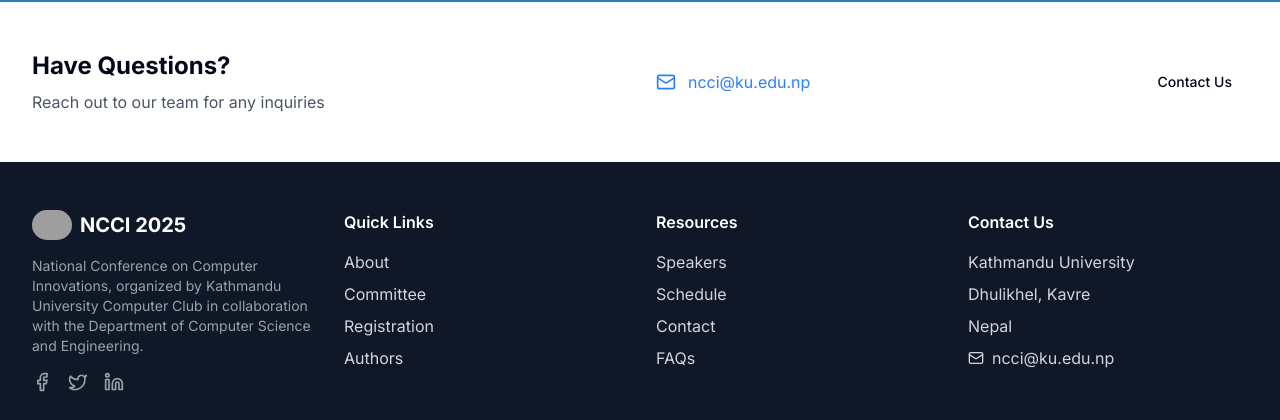
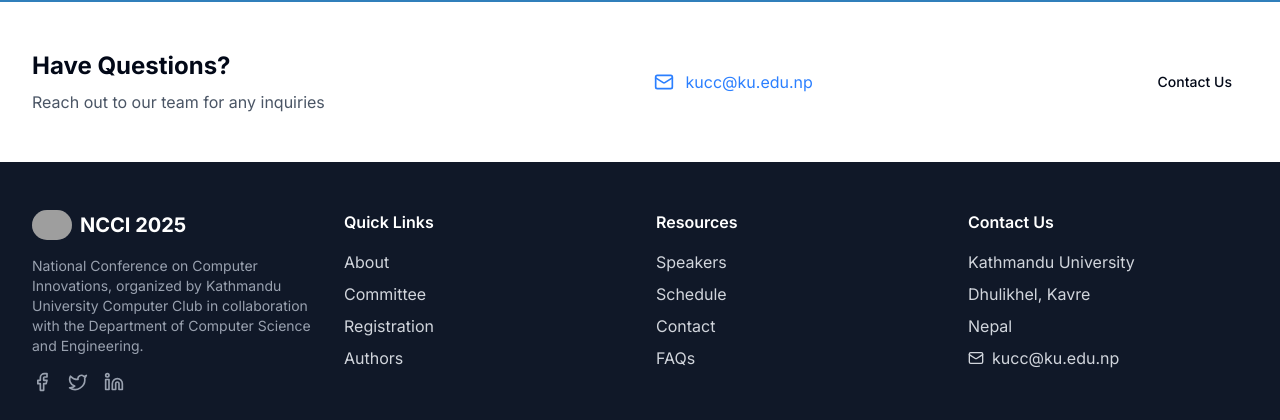
Before and after one commit to kucc1997/ncci-website, a Next.js app: page / in a window 1280 px wide. Shown: the part 2251-2671 px from the top of the page. Built offline with nearby package versions, Linux system fonts and the light colour scheme; grey boxes are pictures that could not be loaded.

Commit message:
fix: update mail address from ncci@ku.edu.np to kucc@ku.edu.np

```diff
--- a/src/app/contact/page.tsx
+++ b/src/app/contact/page.tsx
@@ -71,10 +71,10 @@ export default function ContactPage() {
 								<div>
 									<h3 className="font-medium">Email</h3>
 									<a
-										href="mailto:ncci@ku.edu.np"
+										href="mailto:kucc@ku.edu.np"
 										className="text-blue-600 hover:underline"
 									>
-										ncci@ku.edu.np
+										kucc@ku.edu.np
 									</a>
 								</div>
 							</div>
--- a/src/app/page.tsx
+++ b/src/app/page.tsx
@@ -208,10 +208,10 @@ export default function Home() {
 						<div className="flex items-center gap-3">
 							<Mail className="h-5 w-5 text-blue-500" />
 							<a
-								href="mailto:ncci@ku.edu.np"
+								href="mailto:kucc@ku.edu.np"
 								className="text-blue-500 hover:underline"
 							>
-								ncci@ku.edu.np
+								kucc@ku.edu.np
 							</a>
 						</div>
 						<Button asChild>
--- a/src/app/registration/page.tsx
+++ b/src/app/registration/page.tsx
@@ -268,10 +268,10 @@ export default function RegistrationPage() {
 								download the group registration form, fill it out, and email it
 								to{" "}
 								<a
-									href="mailto:ncci@ku.edu.np"
+									href="mailto:kucc@ku.edu.np"
 									className="text-blue-600 hover:underline"
 								>
-									ncci@ku.edu.np
+									kucc@ku.edu.np
 								</a>
 								.
 							</p>
--- a/src/components/site-footer.tsx
+++ b/src/components/site-footer.tsx
@@ -130,10 +130,10 @@ export function SiteFooter() {
 							<p className="flex items-center gap-2 mb-2">
 								<Mail className="h-4 w-4" />
 								<a
-									href="mailto:ncci@ku.edu.np"
+									href="mailto:kucc@ku.edu.np"
 									className="hover:text-white transition-colors"
 								>
-									ncci@ku.edu.np
+									kucc@ku.edu.np
 								</a>
 							</p>
 						</address>
```
